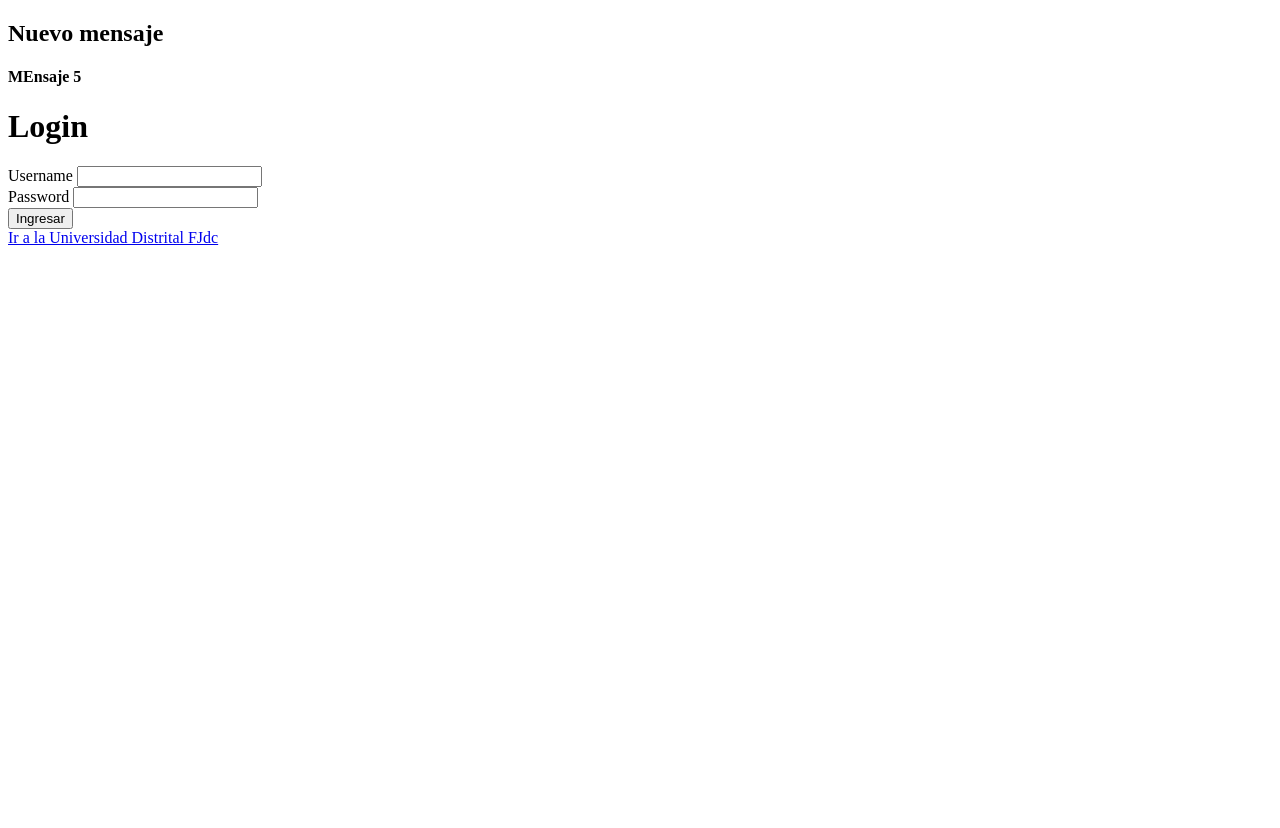
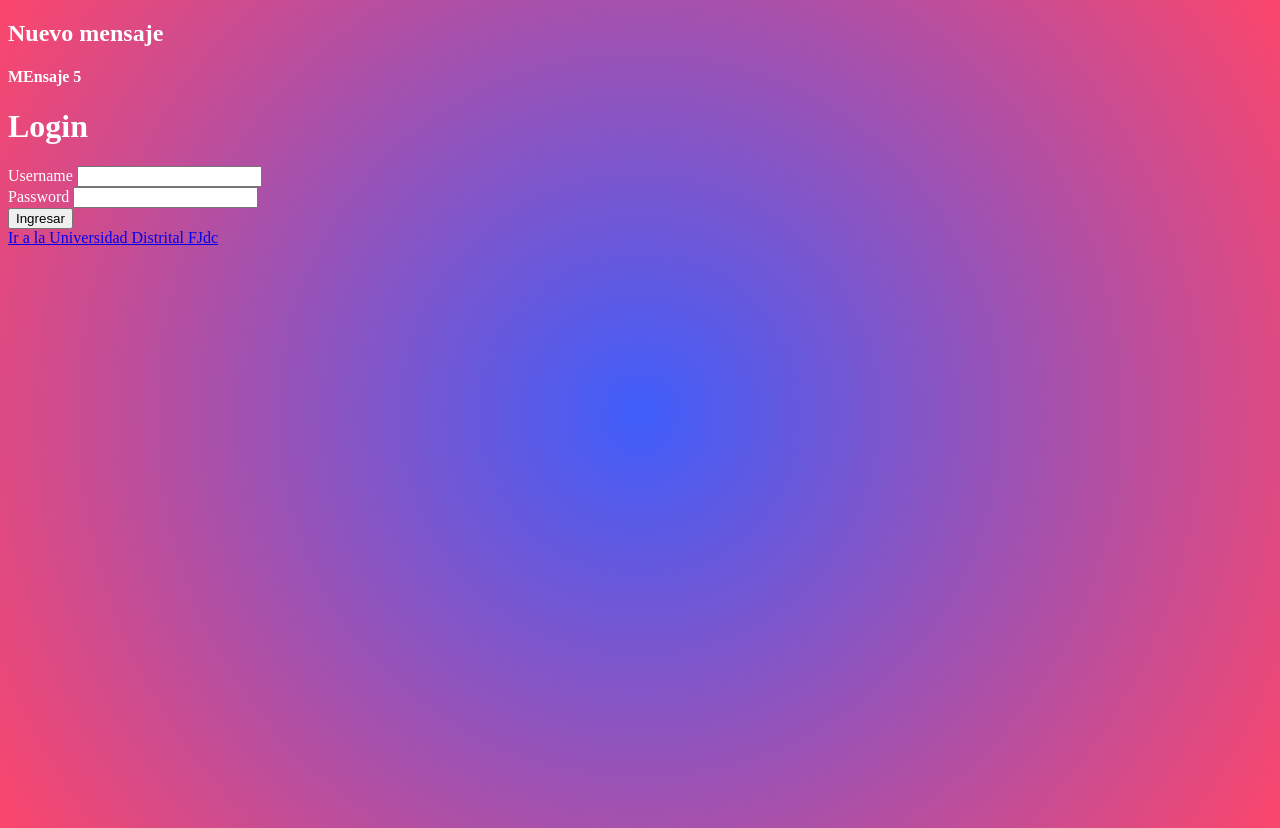
Before and after one commit to Kbarrero/demo-github-frontend-, a plain HTML site: page index.html in a window 1280 px wide. Before the commit the page ends 800 px from the top, so only its background shows below. Drawn offline with Linux system fonts and the light colour scheme.

Commit message:
Se agregó el CSS

```diff
--- /dev/null
+++ b/CSS/style.css
@@ -0,0 +1,8 @@
+body{
+    color: #fff;
+    width: 100vw;
+    height: 100vh;
+    background: rgb(63,94,251);
+    background: radial-gradient(circle, rgba(63,94,251,1) 0%, rgba(252,70,107,1) 100%
+ );
+}
--- a/index.html
+++ b/index.html
@@ -6,6 +6,7 @@
     <meta name="viewport" content="width=device-width, initial-scale=1.0">
     <title>Github es un servicio en la nube</title>
     <script src="js/app.js"  defer></script>
+    <link rel="stylesheet" href="CSS/style.css">
     <h2>Nuevo mensaje</h2>
     <h4>MEnsaje 5</h4>
 </head>
```
